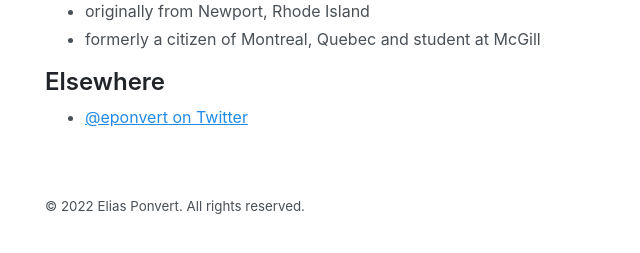
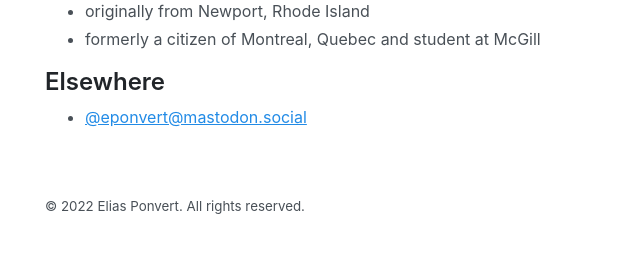
Before and after one commit to eponvert/eponvert.github.io, a Jekyll site: the page built from index.md, in a window 1280 px wide. Shown: the part 578-831 px from the top of the page, without its empty margins (259-899 px from the left). Built offline with Jekyll 4.4.1, drawn with Linux system fonts in a browser that asks for light colours.

Commit message:
Twitter => Mastodon

```diff
--- a/index.md
+++ b/index.md
@@ -24,4 +24,4 @@ I am:
 
 ## Elsewhere
 
-* [@eponvert on Twitter](https://twitter.com/eponvert)
+* <a href="https://mastodon.social/@eponvert" rel="me">@eponvert@mastodon.social</a>
```
